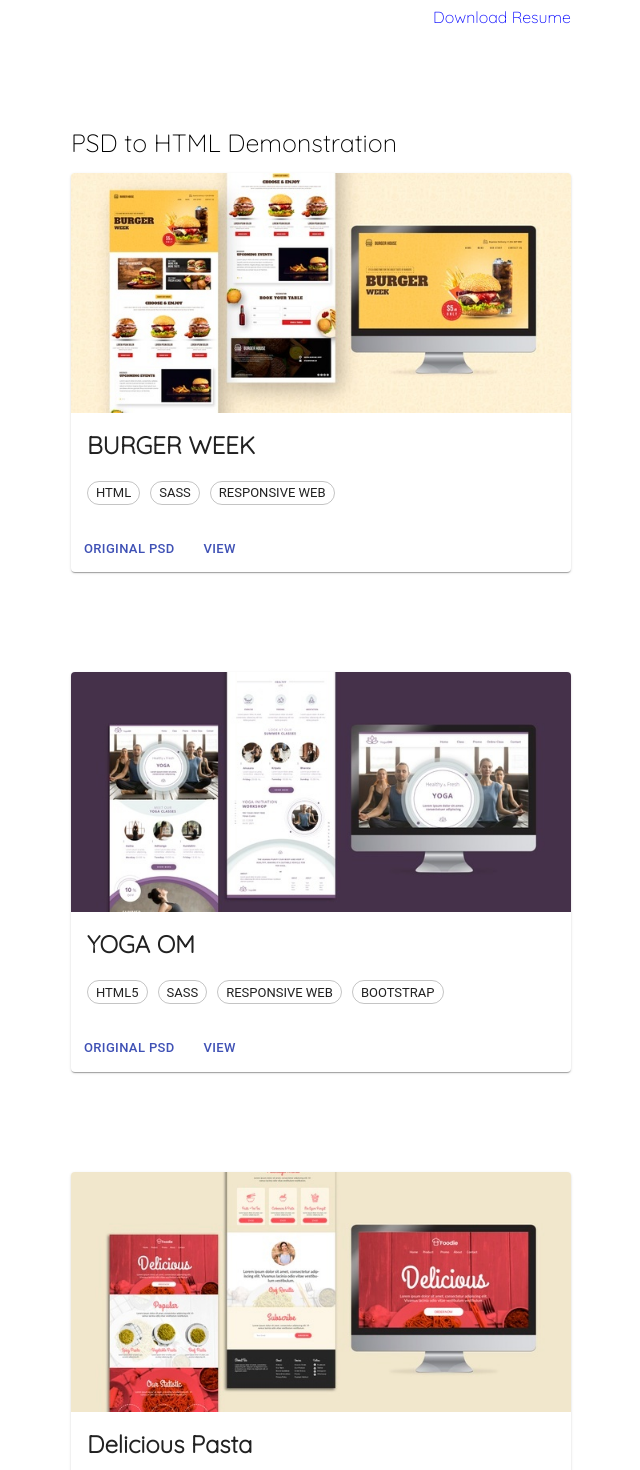
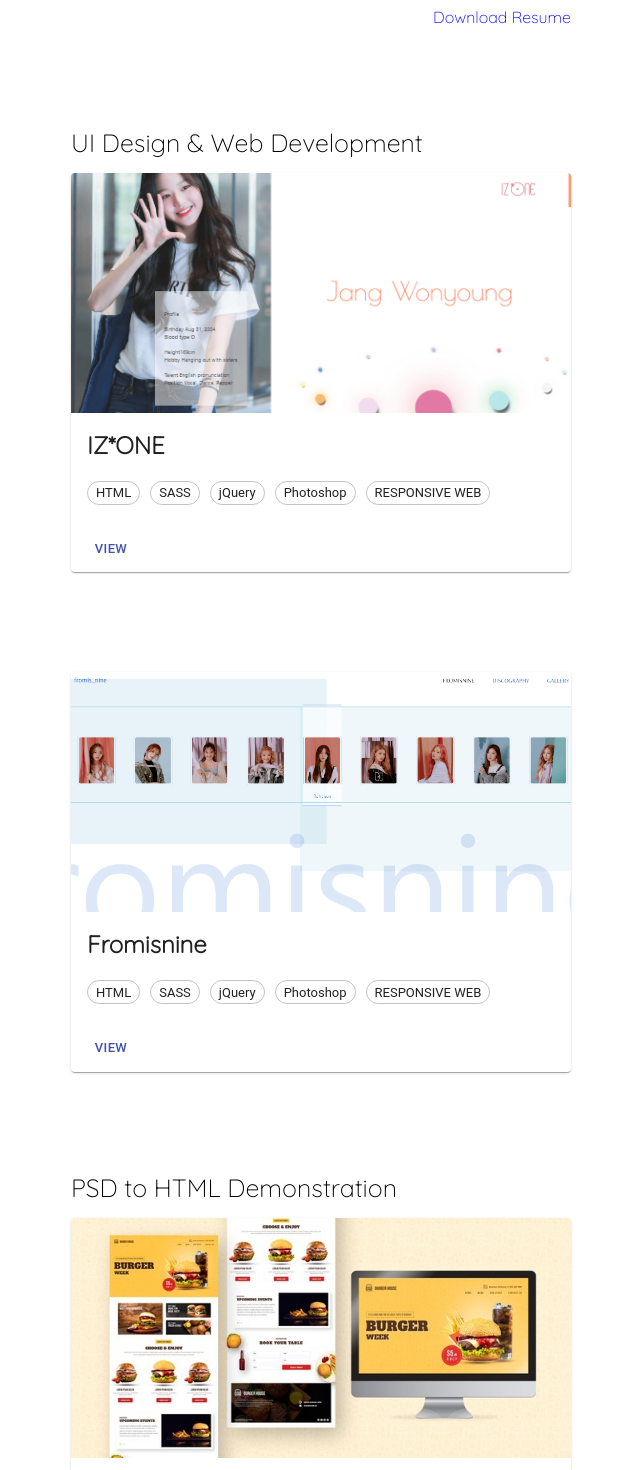
Before and after one commit to yohanbae/portfolio2021, a React (Create React App) app: page /html in a window 1280 px wide. Shown: the part 640-2110 px from the top of the page, without its empty margins (319-959 px from the left). Built offline with nearby package versions, Linux system fonts and the light colour scheme.

Commit message:
ui added

```diff
--- a/src/Html.js
+++ b/src/Html.js
@@ -25,6 +25,9 @@
 import burger from './assets/burger.jpg';
 import yoga from './assets/yoga.jpg';
 import foodie from './assets/foodie.jpg';
+import izone from './assets/izone.png';
+import fromis from './assets/fromis.png';
+
 import {useHistory} from 'react-router-dom'
 
 const Html = () => {
@@ -41,9 +44,77 @@
   return(
     <div className="portfolios-wrap">
       <div className="thewrap">
-      <div className="thetitle">PSD to HTML Demonstration</div>
+      <div className="thetitle">UI Design & Web Development</div>
+
       <Card className="thecard">
-      <CardActionArea>
+
+      <CardActionArea onClick={()=>onLink("https://yohanbae.github.io/izone/")}>
+        <CardMedia
+          className="media"
+          image={izone}
+          title="Portofolios SNS"
+        />
+        <CardContent>
+          <Typography style={{fontFamily:'Quicksand', fontWeight:'600'}} gutterBottom variant="h5" component="h2">
+            IZ*ONE
+          </Typography>
+          <div style={{marginTop:'20px'}}>
+            <Chip variant="outlined" size="small" style={{marginRight:'10px', marginBottom:'5px'}} label="HTML"/>
+            <Chip variant="outlined" size="small" style={{marginRight:'10px', marginBottom:'5px'}} label="SASS"/>
+            <Chip variant="outlined" size="small" style={{marginRight:'10px', marginBottom:'5px'}} label="jQuery"/>
+          <Chip variant="outlined" size="small" style={{marginRight:'10px', marginBottom:'5px'}} label="Photoshop"/>
+
+            <Chip variant="outlined" size="small" style={{marginRight:'10px', marginBottom:'5px'}} label="RESPONSIVE WEB"/>
+          </div>
+        </CardContent>
+      </CardActionArea>
+      <CardActions>
+        {/* <Button size="small" color="primary" onClick={()=>onLink("https://www.freepik.com/free-psd/american-food-website-app-template_7335301.htm#&position=1")}>
+          ORIGINAL PSD
+        </Button> */}
+        <Button size="small" color="primary" onClick={()=>onLink("https://yohanbae.github.io/izone/")}>
+          VIEW
+        </Button>
+      </CardActions>
+    </Card>
+
+    <Card className="thecard">
+
+    <CardActionArea onClick={()=>onLink("https://yohanbae.github.io/from/")}>
+      <CardMedia
+        className="media"
+        image={fromis}
+        title="Portofolios SNS"
+      />
+      <CardContent>
+        <Typography style={{fontFamily:'Quicksand', fontWeight:'600'}} gutterBottom variant="h5" component="h2">
+          Fromisnine
+        </Typography>
+        <div style={{marginTop:'20px'}}>
+          <Chip variant="outlined" size="small" style={{marginRight:'10px', marginBottom:'5px'}} label="HTML"/>
+          <Chip variant="outlined" size="small" style={{marginRight:'10px', marginBottom:'5px'}} label="SASS"/>
+          <Chip variant="outlined" size="small" style={{marginRight:'10px', marginBottom:'5px'}} label="jQuery"/>
+          <Chip variant="outlined" size="small" style={{marginRight:'10px', marginBottom:'5px'}} label="Photoshop"/>
+          <Chip variant="outlined" size="small" style={{marginRight:'10px', marginBottom:'5px'}} label="RESPONSIVE WEB"/>
+        </div>
+      </CardContent>
+    </CardActionArea>
+    <CardActions>
+      {/* <Button size="small" color="primary" onClick={()=>onLink("https://www.freepik.com/free-psd/american-food-website-app-template_7335301.htm#&position=1")}>
+        ORIGINAL PSD
+      </Button> */}
+      <Button size="small" color="primary" onClick={()=>onLink("https://yohanbae.github.io/from/")}>
+        VIEW
+      </Button>
+    </CardActions>
+    </Card>
+
+
+    <div className="thetitle">PSD to HTML Demonstration</div>
+
+      <Card className="thecard">
+
+      <CardActionArea onClick={()=>onLink("https://yohanbae.github.io/html-burger/")}>
         <CardMedia
           className="media"
           image={burger}
@@ -74,7 +145,7 @@
 
 
     <Card className="thecard">
-      <CardActionArea>
+      <CardActionArea onClick={()=>onLink("https://yohanbae.github.io/html-yoga/")}>
         <CardMedia
           className="media"
           image={yoga}
@@ -104,7 +175,7 @@
     </Card>
 
     <Card className="thecard">
-      <CardActionArea>
+      <CardActionArea onClick={()=>onLink("https://yohanbae.github.io/html-rest/")}>
         <CardMedia
           className="media"
           image={foodie}
```
Also changed, not shown: src/assets/fromis.png (added), src/assets/izone.png (added).
